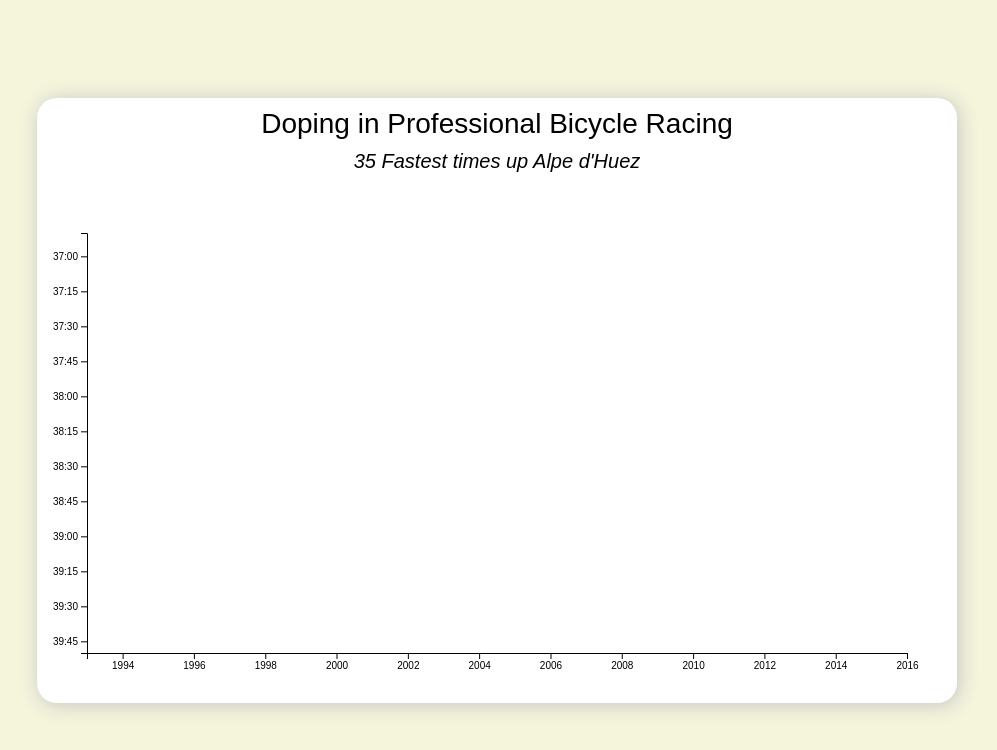
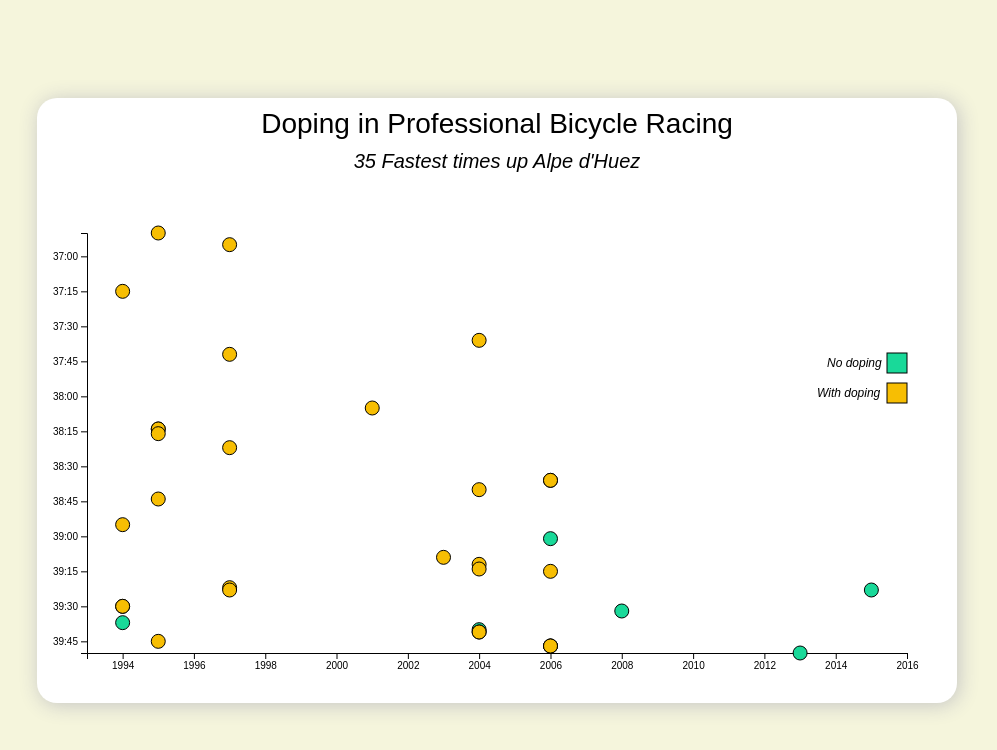
Before and after one commit to sashtje/d3, a plain HTML site: page scatterplot/index.html in a window 1280 px wide. Shown: the whole page, without its empty margins (143-1140 px from the left). Drawn offline with nearby package versions, Linux system fonts and the light colour scheme.

Commit message:
feat: add legend

```diff
--- a/scatterplot/scripts.js
+++ b/scatterplot/scripts.js
@@ -15,6 +15,8 @@ async function createChart(data) {
   const w = svg.attr("width");
   const h = svg.attr("height");
   const padding = 40;
+  const circleRadius = 7;
+  const colorSampleSize = 20;
 
   const minDate = new Date(d3.min(data, (d) => d.Year - 1).toString());
   const maxDate = new Date(d3.max(data, (d) => d.Year + 1).toString());
@@ -47,6 +49,50 @@ async function createChart(data) {
     .attr("id", "y-axis")
     .attr("transform", "translate(" + padding + ", 0)")
     .call(yAxis.tickFormat(d3.timeFormat("%M:%S")));
+
+  svg
+    .selectAll("circle")
+    .data(data)
+    .enter()
+    .append("circle")
+    .attr("class", (d) => (d.Doping ? "dot dot_dopping" : "dot"))
+    .attr("cx", (d) => xScale(new Date(d.Year.toString())))
+    .attr("cy", (d) => yScale(d.Time))
+    .attr("r", circleRadius)
+    .attr("data-xvalue", (d) => d.Year)
+    .attr("data-yvalue", (d) => d.Time);
+
+  const legend = svg.append("g").attr("id", "legend").attr("class", "legend");
+
+  legendWithoutDoping = legend
+    .append("g")
+    .attr("class", "legend__item legend__item_withoutDoping")
+    .attr("transform", "translate(0, 160)");
+  legendWithoutDoping
+    .append("rect")
+    .attr("width", colorSampleSize)
+    .attr("height", colorSampleSize)
+    .attr("x", 840);
+  legendWithoutDoping
+    .append("text")
+    .text("No doping")
+    .attr("x", 780)
+    .attr("y", 14);
+
+  legendWithDoping = legend
+    .append("g")
+    .attr("class", "legend__item legend__item_withDoping")
+    .attr("transform", "translate(0, 190)");
+  legendWithDoping
+    .append("rect")
+    .attr("width", colorSampleSize)
+    .attr("height", colorSampleSize)
+    .attr("x", 840);
+  legendWithDoping
+    .append("text")
+    .text("With doping")
+    .attr("x", 770)
+    .attr("y", 14);
 }
 
 async function main() {
--- a/scatterplot/styles.css
+++ b/scatterplot/styles.css
@@ -68,14 +68,45 @@ body {
   height: auto;
 }
 
-/* .bar {
+.dot,
+.legend__item_withoutDoping rect,
+.legend__item_withDoping rect {
+  stroke-width: 1px;
+  stroke: #000000;
+}
+
+.dot {
+  fill: rgb(25, 217, 153);
+  transition: 0.2s;
+}
+
+.dot:hover {
+  fill: rgb(22, 136, 22);
+  cursor: pointer;
+}
+
+.dot_dopping {
+  fill: rgb(247, 190, 3);
+}
+
+.dot_dopping:hover {
+  fill: rgb(173, 69, 5);
+  cursor: pointer;
+}
+
+.legend__item_withoutDoping rect {
   fill: rgb(25, 217, 153);
 }
 
-.bar:hover {
-  fill: rgb(5, 173, 5);
-  cursor: pointer;
-} */
+.legend__item_withDoping rect {
+  fill: rgb(247, 190, 3);
+}
+
+.legend__item_withoutDoping text,
+.legend__item_withDoping text {
+  font-size: 12px;
+  font-style: italic;
+}
 
 .tooltip {
   position: absolute;
```
